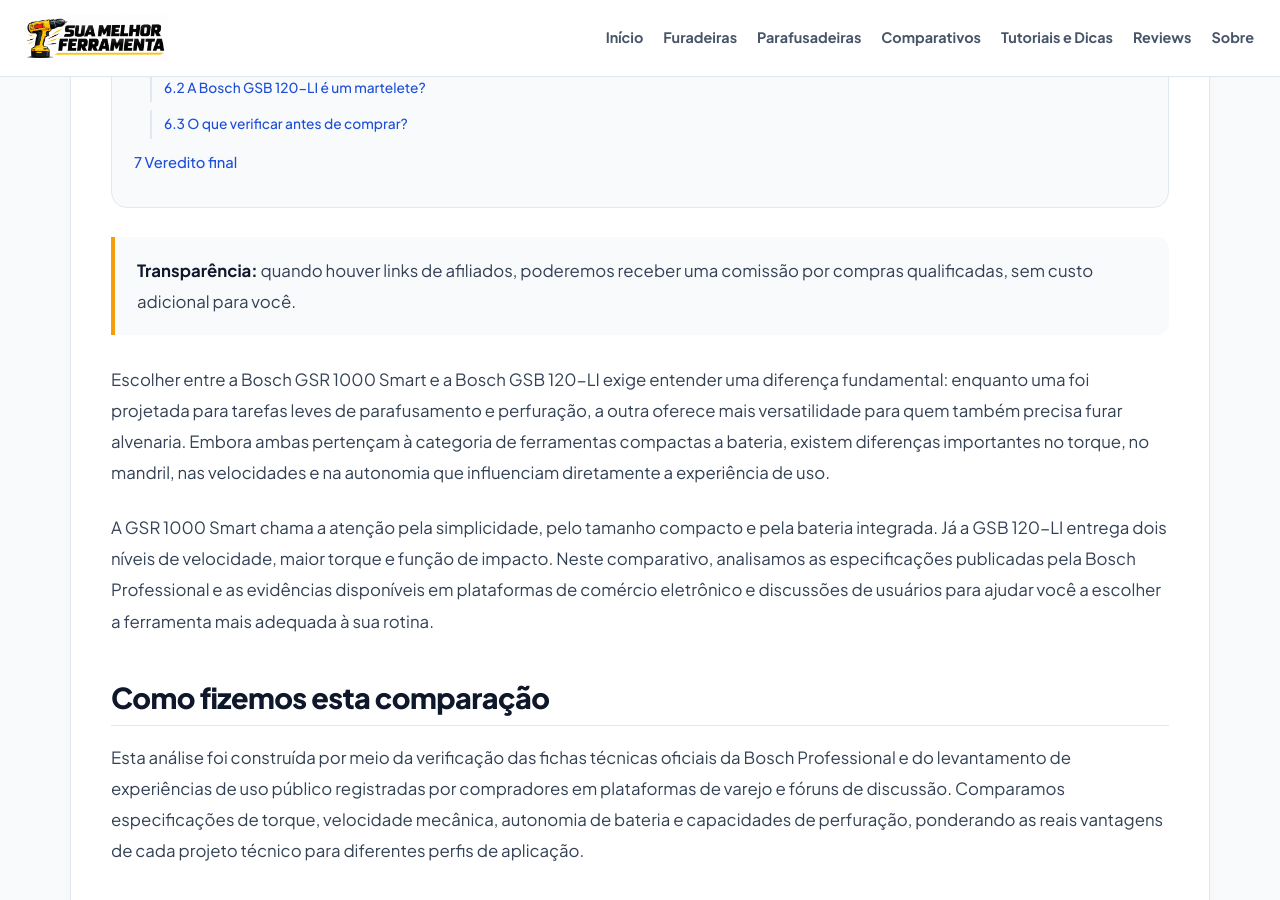
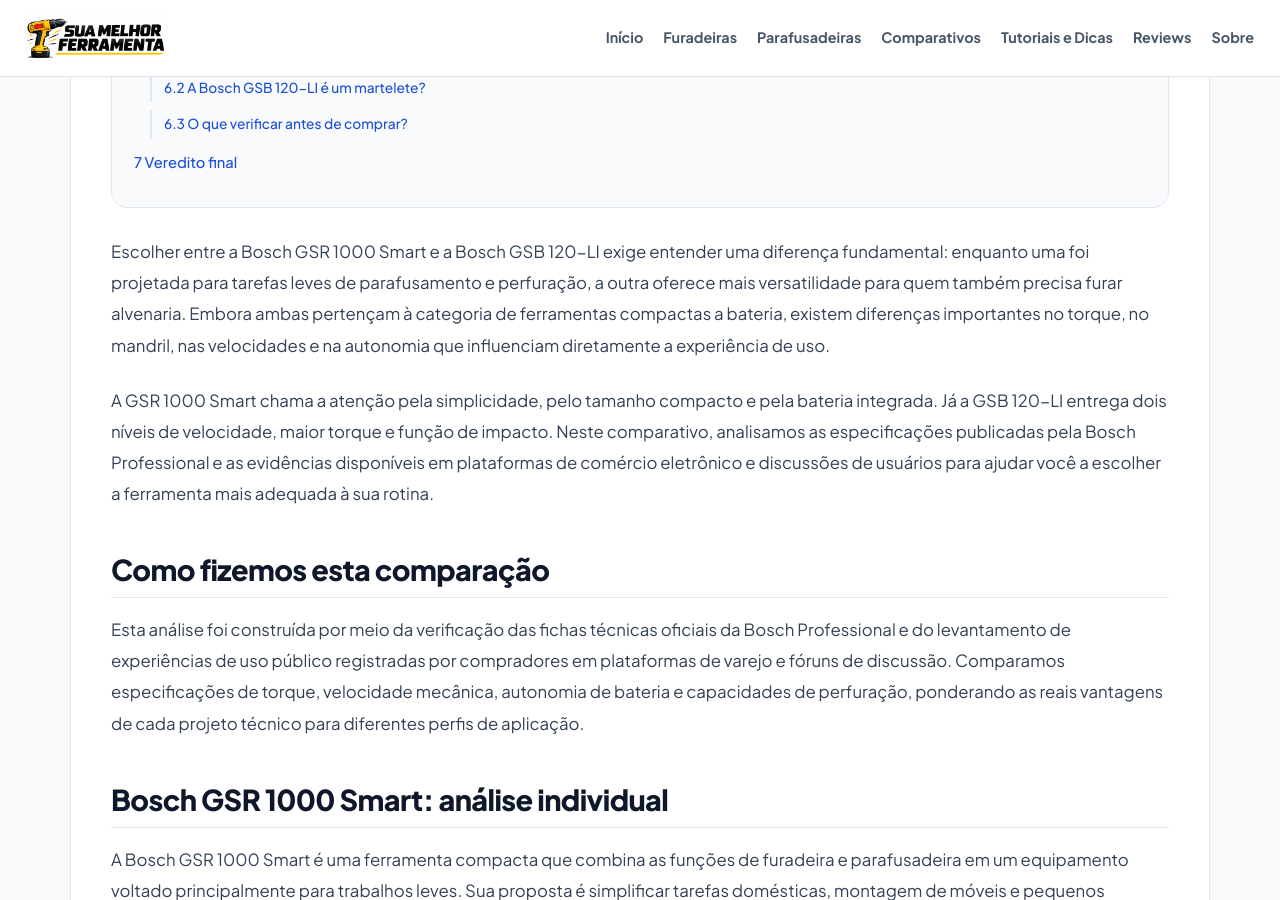
Before and after one commit to membroequipe/SiteReview, a Jekyll site: the page built from _posts/2026-10-22-bosch-gsr-1000-smart-vs-bosch-gsb-120-li.md, in a window 1280 px wide and 900 px high, scrolled down 1483 px. Built offline with Jekyll 4.4.1, drawn with Linux system fonts in a browser that asks for light colours.

Commit message:
Update 2026-10-22-bosch-gsr-1000-smart-vs-bosch-gsb-120-li.md

```diff
--- a/_posts/2026-10-22-bosch-gsr-1000-smart-vs-bosch-gsb-120-li.md
+++ b/_posts/2026-10-22-bosch-gsr-1000-smart-vs-bosch-gsb-120-li.md
@@ -12,8 +12,6 @@
 ---
 
 {% include review-toc.html %}
-
-> **Transparência:** quando houver links de afiliados, poderemos receber uma comissão por compras qualificadas, sem custo adicional para você.
 
 Escolher entre a Bosch GSR 1000 Smart e a Bosch GSB 120-LI exige entender uma diferença fundamental: enquanto uma foi projetada para tarefas leves de parafusamento e perfuração, a outra oferece mais versatilidade para quem também precisa furar alvenaria. Embora ambas pertençam à categoria de ferramentas compactas a bateria, existem diferenças importantes no torque, no mandril, nas velocidades e na autonomia que influenciam diretamente a experiência de uso.
 
```
